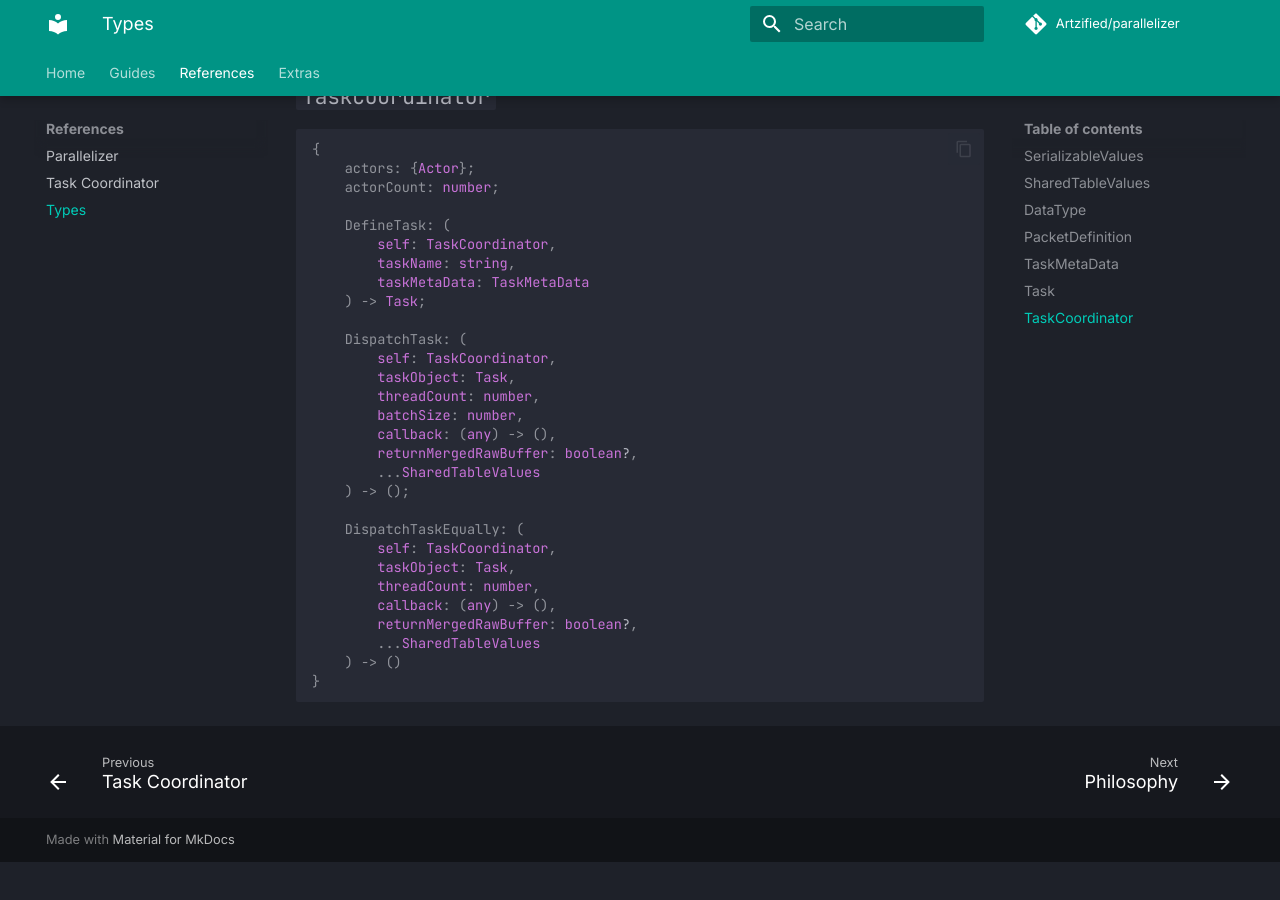
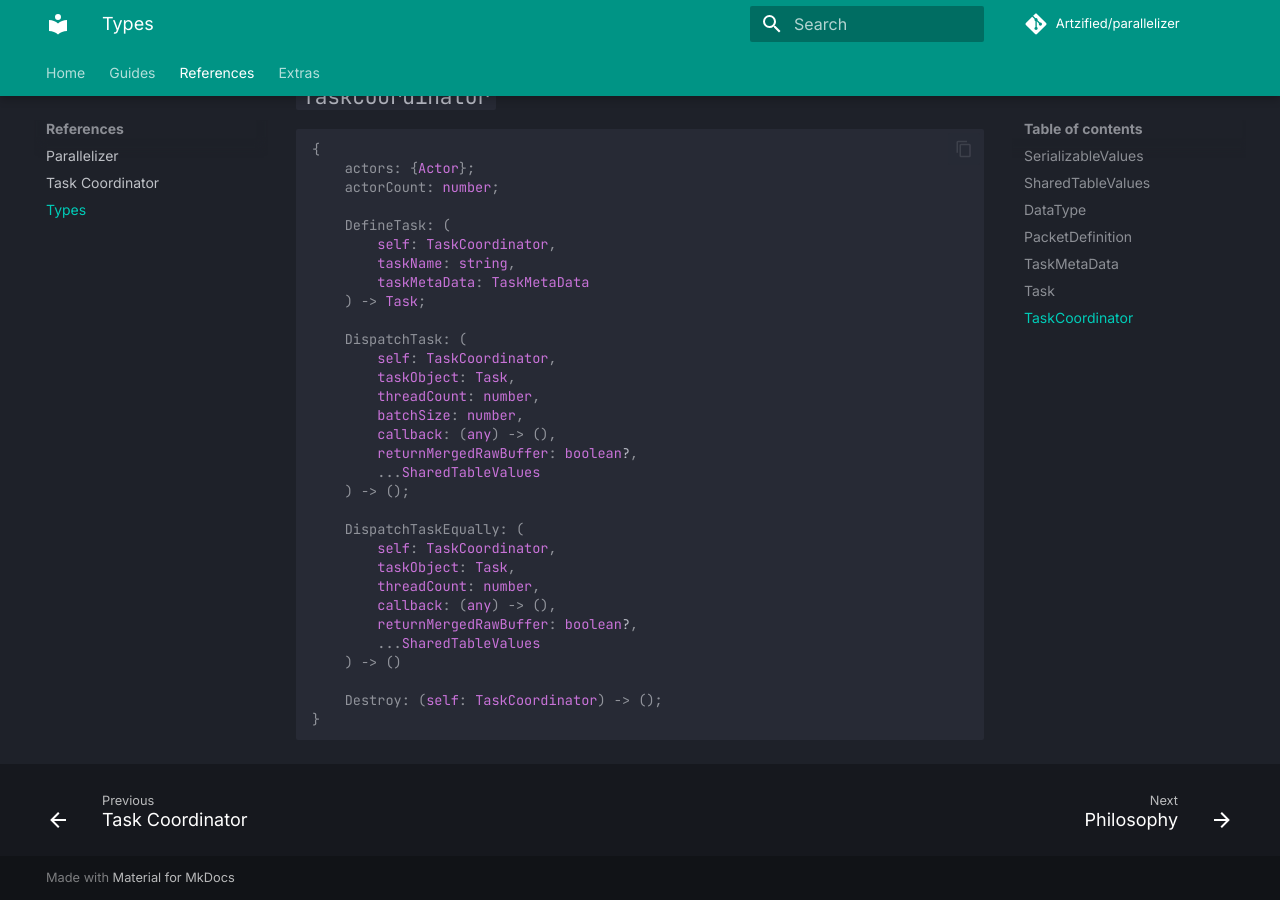
Before and after one commit to scion-softworks/parallelizer, an MkDocs documentation site: the page built from docs/api/types.md, in a window 1280 px wide and 900 px high, scrolled down 1069 px. Built offline with MkDocs 1.6.1 and Material for MkDocs 9.7.7, drawn with Linux system fonts in a browser that asks for light colours; comment, search, counter and statistics services are not loaded; before the commit the page ends 1931 px from its top, so only the background shows below that.

Commit message:
docs: update types

````diff
--- a/docs/api/types.md
+++ b/docs/api/types.md
@@ -65,5 +65,7 @@ Vector2 | Vector3 | CFrame | Color3 | UDim | UDim2 | number | boolean | buffer
 		returnMergedRawBuffer: boolean?,
 		...SharedTableValues
 	) -> ()
+
+	Destroy: (self: TaskCoordinator) -> ();
 }
 ```
````
